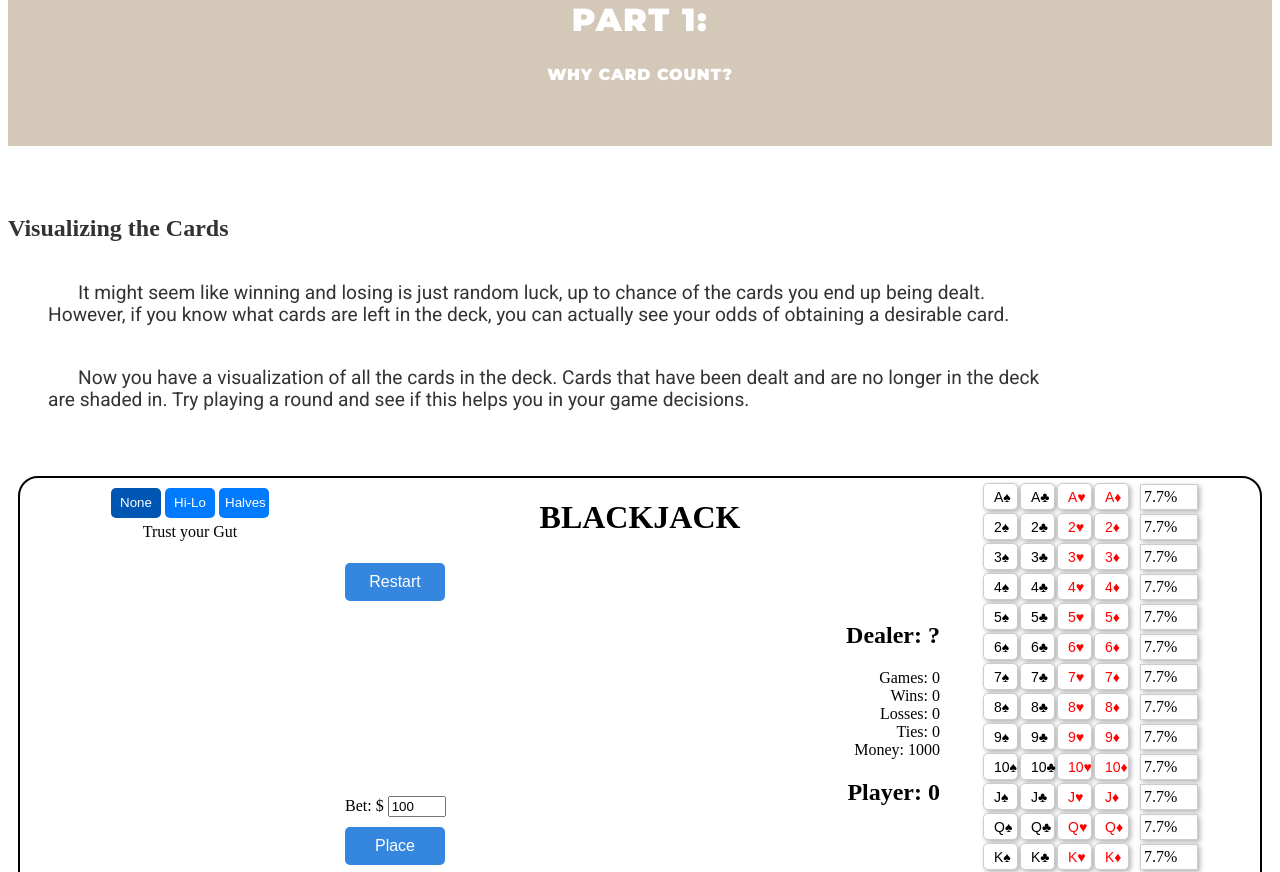
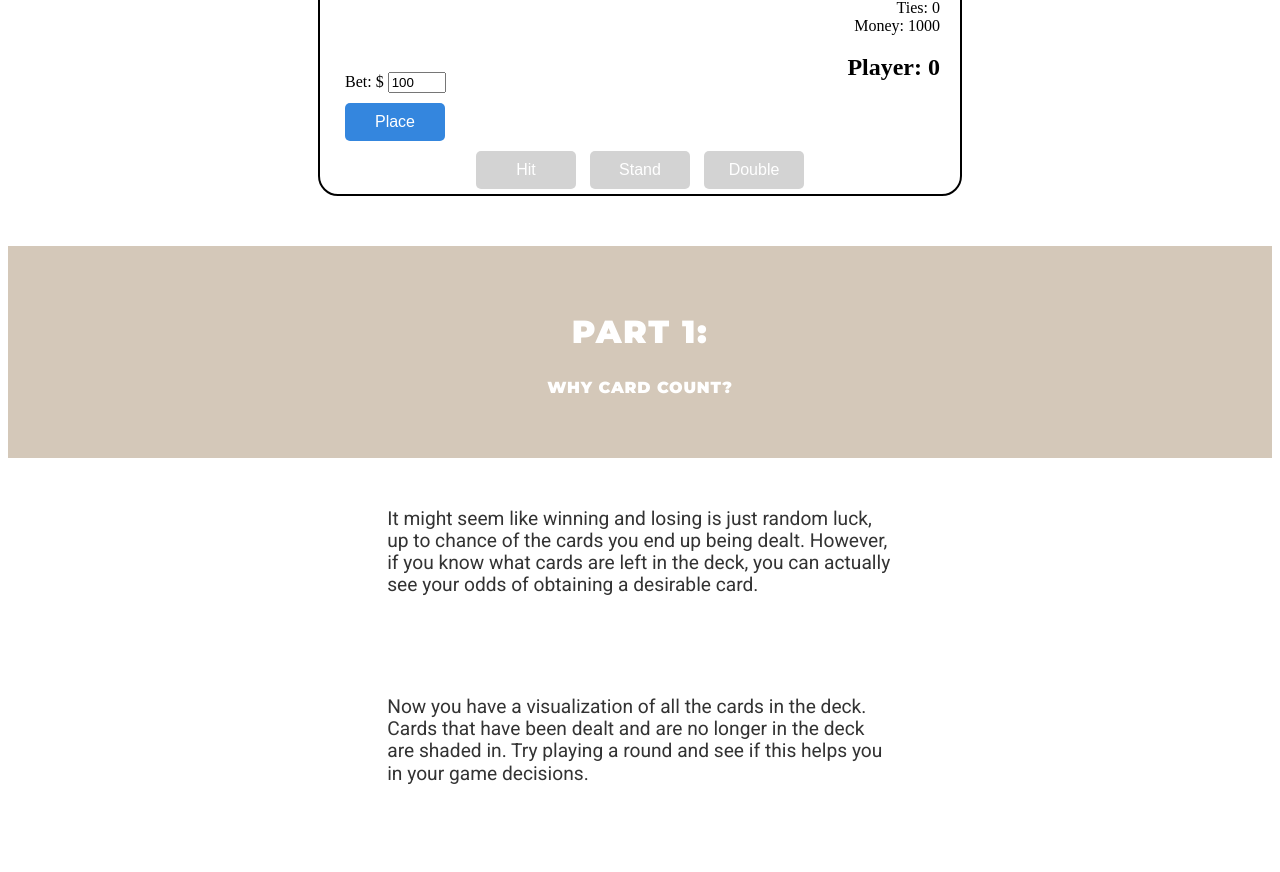
Before and after one commit to lukelin15/CardCounting, a SvelteKit app: page / in a window 1280 px wide. Shown: the part 1142-2014 px from the top of the page. Built offline with nearby package versions, Linux system fonts and the light colour scheme.

Commit message:
more formatting

```diff
--- a/src/components/App.svelte
+++ b/src/components/App.svelte
@@ -44,8 +44,6 @@
       <h2>Part 1:</h2>
       <h4>Why Card Count?</h4>
     </div>
-    <div style="height: 50px;"></div>
-    <h2>Visualizing the Cards</h2>
     <p>
       It might seem like winning and losing is just random luck, up to chance of the cards you
       end up being dealt. However, if you know what cards are left in the deck, you can actually
@@ -60,7 +58,6 @@
   </body>
   <Base stats=true/>
   <div style="height: 50px;"></div>
-  <h2>Statistics and Simulating a Game</h2>
   <body>
     <p>
       You may have noticed that seeing all the cards doesn't really help all that much. Because while
@@ -80,7 +77,7 @@
     </p>
     <div style="height: 25px;"></div>
   </body>
-  <Base stats=true simulate=true/>
+  <Base simulate=true/>
   <div class="header">
     <h2>Part 2:</h2>
     <h4>Mastering Card Counting</h4>
@@ -110,10 +107,6 @@
       are harder to calculate. Like the Hi-Lo system, the running count helps players keep
       track of the ratio of low cards and high cards.
     </p>
-    <p>
-      Click on the simulate button with the different card counting strategies to see how the running count changes
-      and how that can inform the bets you make in comparision to not card counting at all.
-    </p>
     <div style="height: 25px;"></div>
   </body>
   <Base stats=true simulate=true counts=true svgId="graph2"/>
@@ -122,7 +115,10 @@
     <h2>Part 3:</h2>
     <h4>The Statistics</h4>
   </div>
-    <div style="height: 25px;"></div>
+  <p>
+    Click on the simulate button with the different card counting strategies to see how the running count changes
+    and how that can inform the bets you make in comparision to not card counting at all.
+  </p>
     <p>
     As the simulation demonstrates, while using these counting systems do not necessarily help players
     make a lot of profit, they to inform bets and prevent players from losing money. The
@@ -132,20 +128,20 @@
     </p>
 </body>
 <body>
-  <div style="height: 50px;"></div>
-  <h2>Try it yourself!</h2>
   <p>
     Try using what you have learned about card counting and play a couple rounds. We have
     hidden the statistics from you, but feel free to turn them on by clicking the button if you are
     feeling a little stuck.
   </p>
-  <div style="height: 25px;"></div>
 </body>
 <Base stats={stats} svgId="graph2"/>
   <button on:click={statsButton} style = "margin: auto; display: block;">stats</button>
   <div style="height: 50px;"></div>
 <!-- <BasicStrategy /> -->
-<h2>Conclusion and Takeaways</h2>
+<div class="header">
+  <h2>Part 4:</h2>
+  <h4>Conclusion and Takeaways</h4>
+</div>
 <body>
   <p>
     Ultimately, anyone can learn Blackjack and Card Counting. And while this may not be applicable
@@ -223,19 +219,25 @@
   body {
     margin: 0;
     padding: 0;
+    width: 100%;
     /* background-image: url('https://st.depositphotos.com/3215383/5028/i/450/depositphotos_50286385-stock-photo-nice-abstract-background.jpg'); */
     background-repeat: no-repeat;
     background-attachment: fixed;
     background-size: cover;
     color: #333;
+    display: flex;
+    flex-direction: column;
+    justify-content: center;
   }
 
   p {
     font-size: 1.2em;
     line-height: 1.15;
-    margin:  40px;
-    width: 80%;
-    text-indent: 30px;
+    padding: 50px;
+    margin: 0 auto;
+    width: 40%;
     font-family: "Roboto", serif;
   }
+
+
 </style>
--- a/src/components/Base.svelte
+++ b/src/components/Base.svelte
@@ -521,6 +521,7 @@
     display: flex;
     flex-direction: column;
     align-items: center;
+    padding: 50px;
   }
 
   .addons {
```
